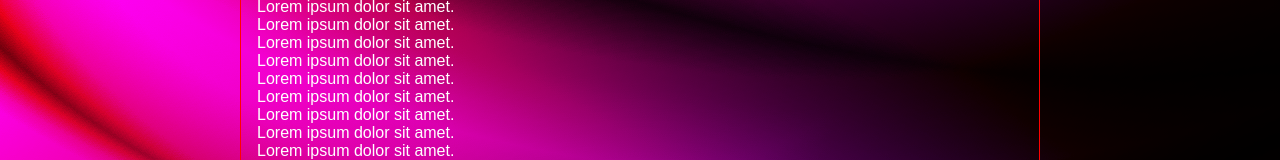
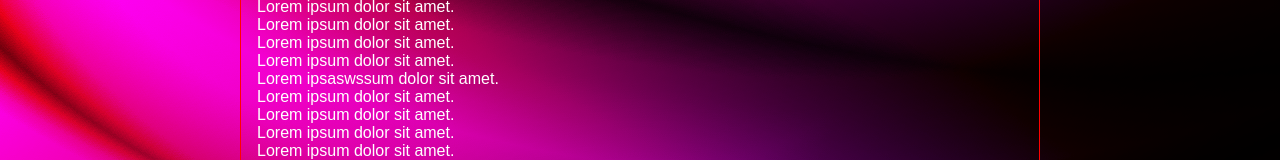
Before and after one commit to nawazdanish1996/Nawaz-Danish, a React (Vite) app: page /about in a window 1280 px wide. Shown: the part 262-422 px from the top of the page. Built offline with nearby package versions, Linux system fonts and the light colour scheme.

Commit message:
initial commit

```diff
--- a/src/pages/About.jsx
+++ b/src/pages/About.jsx
@@ -17,7 +17,7 @@ const About = () => {
       <p>Lorem ipsum dolor sit amet.</p>
       <p>Lorem ipsum dolor sit amet.</p>
       <p>Lorem ipsum dolor sit amet.</p>
-      <p>Lorem ipsum dolor sit amet.</p>
+      <p>Lorem ipsaswssum dolor sit amet.</p>
       <p>Lorem ipsum dolor sit amet.</p>
       <p>Lorem ipsum dolor sit amet.</p>
       <p>Lorem ipsum dolor sit amet.</p>
```
